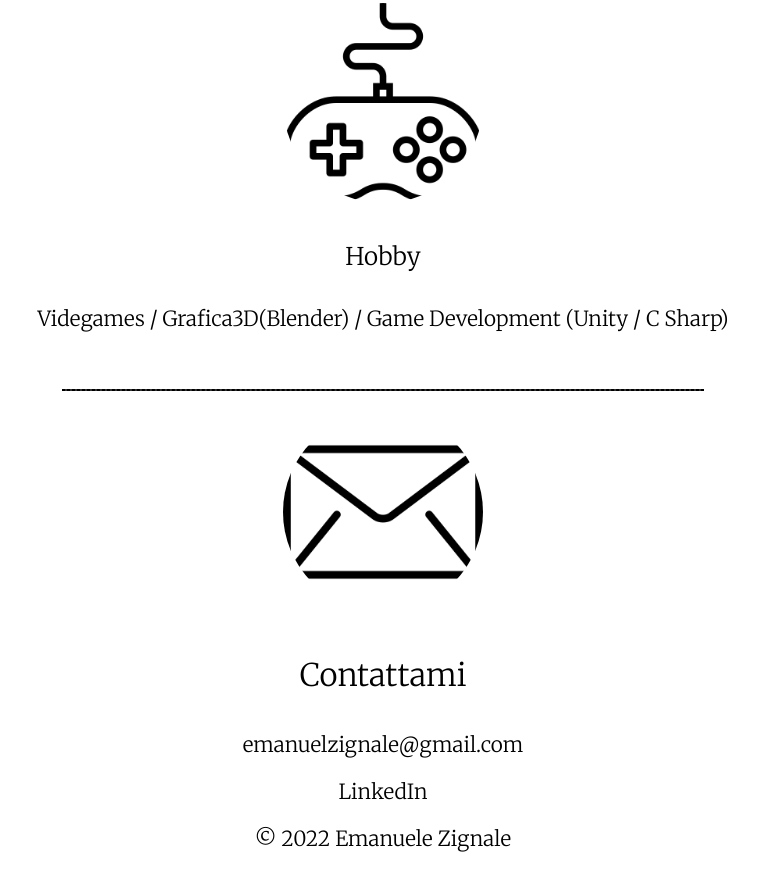
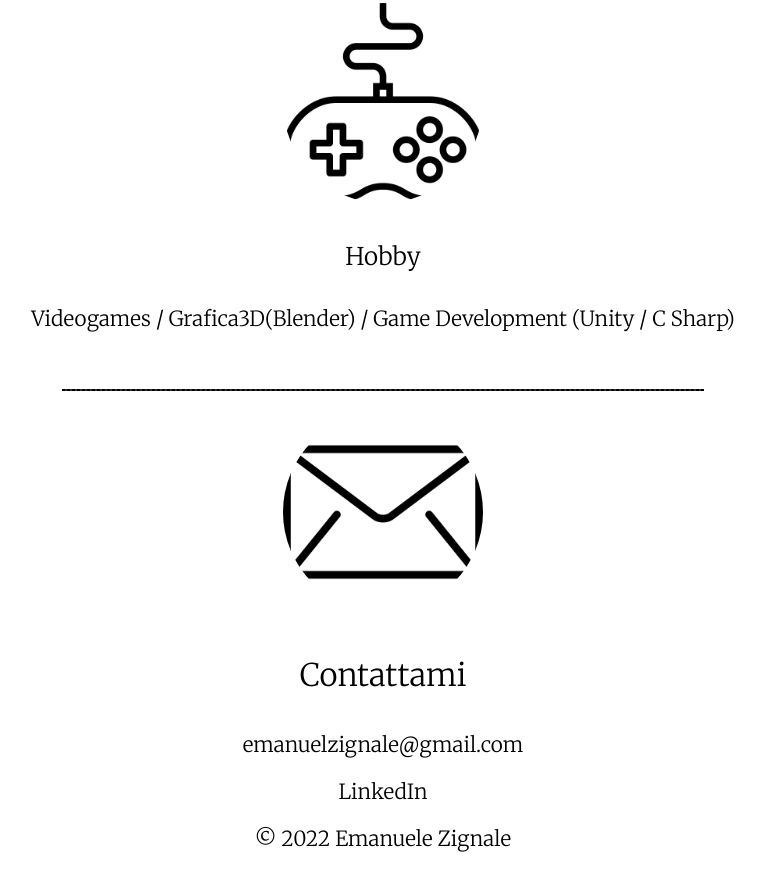
Before and after one commit to EmanueleZii/Template_Personal_Site_Portfolio, a plain HTML site: page index.html in a window 1280 px wide. Shown: the part 1564-2436 px from the top of the page, without its empty margins (257-1022 px from the left). Drawn offline with Linux system fonts and the light colour scheme.

Commit message:
Update index.html

```diff
--- a/index.html
+++ b/index.html
@@ -46,7 +46,7 @@
         <img class="hobby-icon" src="img/joystick.png" alt="">
         <h3>Hobby</h3>
         <p>
-          Videgames / Grafica3D(Blender) / Game Development (Unity / C Sharp)
+          Videogames / Grafica3D(Blender) / Game Development (Unity / C Sharp)
         </p>
       </div>
     </div>
```
